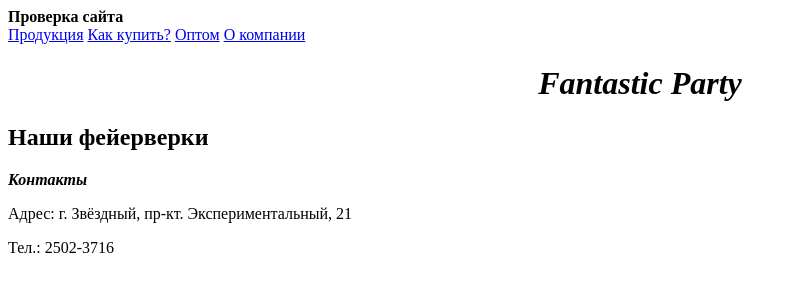
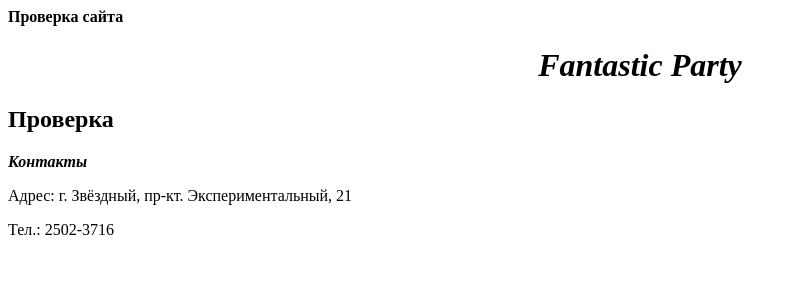
Before and after one commit to algoritmikarudnyy/volssty, a plain HTML site: page index.html in a window 1280 px wide. Shown: the whole page, without its empty margins (0-797 px from the left). Drawn offline with Linux system fonts and the light colour scheme.

Commit message:
Update index.html

```diff
--- a/index.html
+++ b/index.html
@@ -4,15 +4,10 @@
               <b>Проверка сайта</b>
         </header>
         <main>
-            <nav>
-                <a href="#price">Продукция</a>
-                <a href="#delivery">Как купить?</a>
-                <a href="#wholesale">Оптом</a>
-                <a href="#about_us">О компании</a>
-            </nav>
+
             <center><h1><i>Fantastic Party</i></h1></center>
 
-            <h2 id="price">Наши фейерверки</h2>
+            <h2 id="price">Проверка</h2>
             <p>
 
         </main>
```
